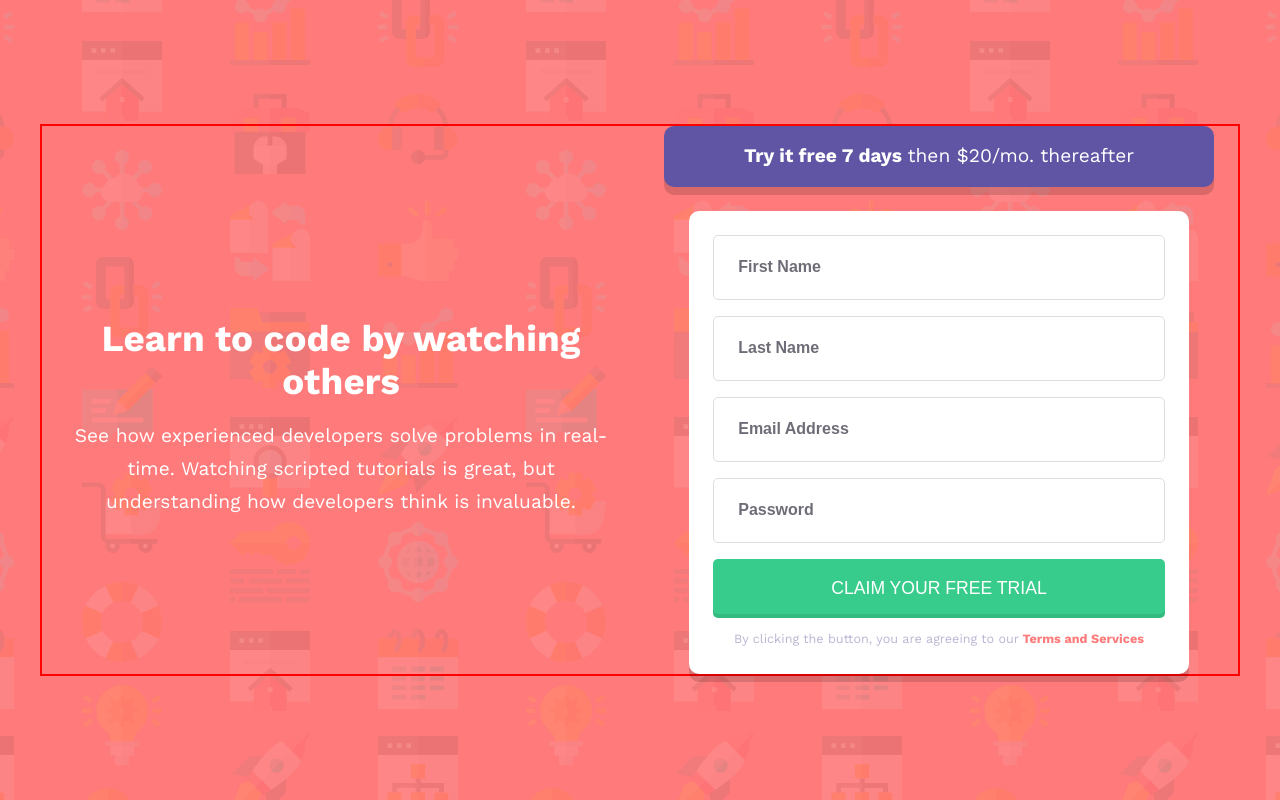
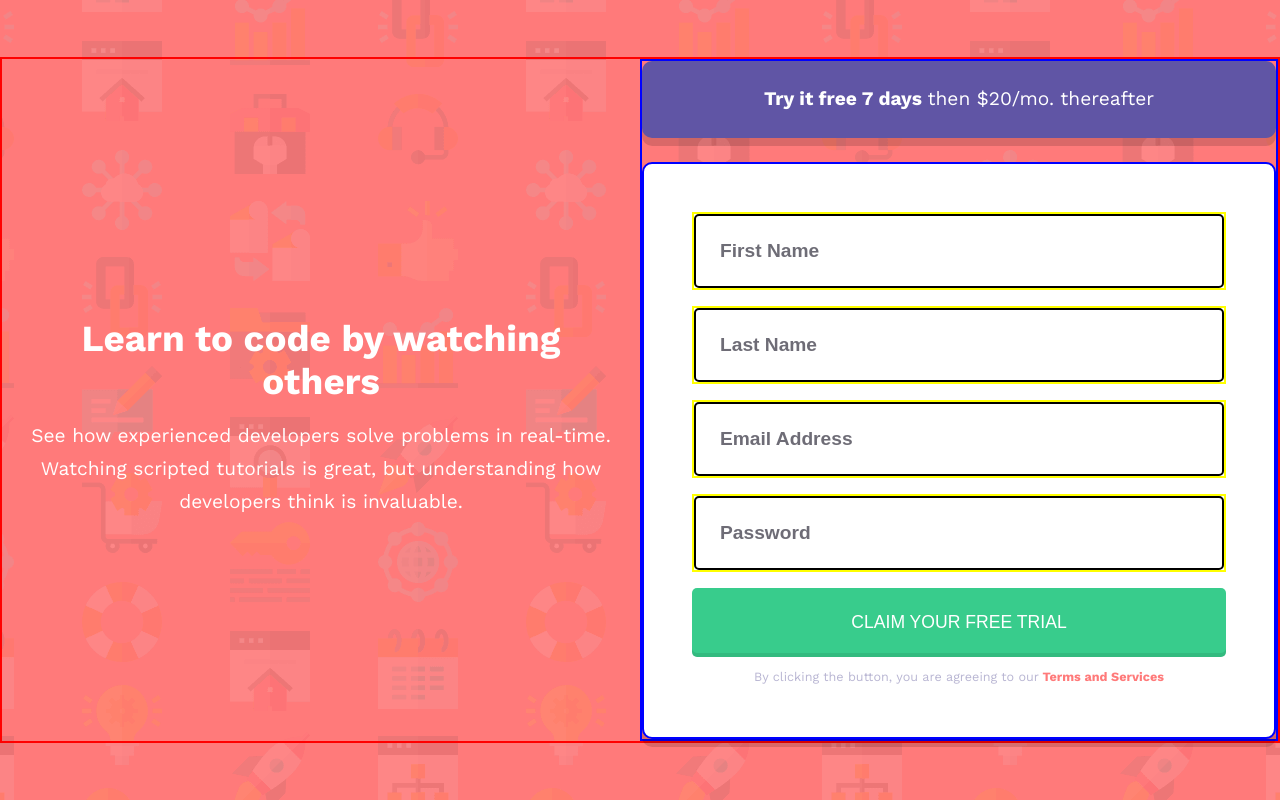
Before and after one commit to shekinahwebdev/SIGNUP-FORM-PAGE, a React (Vite) app: page / in a window 1280 px wide. Built offline with nearby package versions, Linux system fonts and the light colour scheme; a web font is replaced by a local one.

Commit message:
Add styles

```diff
--- a/src/App.css
+++ b/src/App.css
@@ -158,7 +158,7 @@ input::placeholder {
   height: 25px;
   position: absolute;
   top: 20px;
-  right: 18px;
+  right: 30px;
 }
 
 .input-error {
@@ -169,6 +169,9 @@ input::placeholder {
 .error-message {
   text-align: right;
   color: var(--Red);
+  font-weight: 500;
+  /* border: 2px solid var(--Red); */
+  /* margin: 0; */
 }
 
 @media screen and (min-width: 950px) {
@@ -178,10 +181,63 @@ input::placeholder {
 
   .main {
     width: 100%;
-    max-width: 1200px;
+    max-width: 1400px;
     border: 2px solid red;
     display: grid;
     grid-template-columns: repeat(2, 1fr);
     grid-template-rows: auto;
+    padding: 0em;
+  }
+  .signup_page {
+    border: 2px solid blue;
+    width: 100%;
+    padding: 0;
+  }
+
+  .subscription_page {
+    width: 100%;
+    max-width: 1000px;
+    padding: 1.5rem;
+  }
+
+  .input_page {
+    border: 2px solid blue;
+    width: 100%;
+    padding: 3rem;
+  }
+
+  .error-message {
+    padding-top: 0rem;
+    font-style: italic;
+    border: 2px solid;
+  }
+
+  .input-wrapper {
+    border: 2px solid yellow;
+    /* margin-bottom: 0.7rem; */
+    padding-top: 0;
+  }
+
+  input::placeholder {
+    font-size: 1.2rem;
+  }
+
+  .user_input {
+    border: 2px solid black;
+    margin-bottom: 0rem;
+  }
+
+  .submit_btn {
+    padding: 1.5rem 2rem;
+  }
+
+  input {
+    font-size: 1.2rem;
+    font-weight: bold;
+  }
+
+  .error-icon {
+    width: 35px;
+    height: 35px;
   }
 }
```
